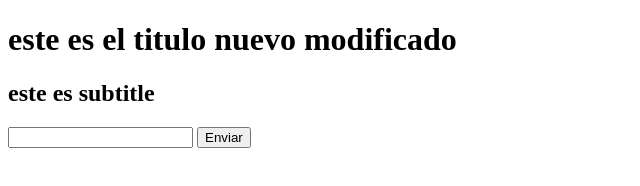
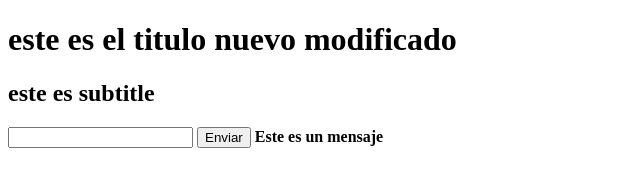
Before and after one commit to ingridmajin/hello_git, a plain HTML site: page index.html in a window 1280 px wide. Shown: the whole page, without its empty margins (0-640 px from the left). Drawn offline with Linux system fonts and the light colour scheme.

Commit message:
se creo un mensaje

```diff
--- a/index.html
+++ b/index.html
@@ -12,6 +12,8 @@
         <input type="text" name="name" id="name">
         <input type="button" value="Enviar">
 
+        <b>Este es un mensaje</b>
+
     </form>
 </body>
 </html>
```
